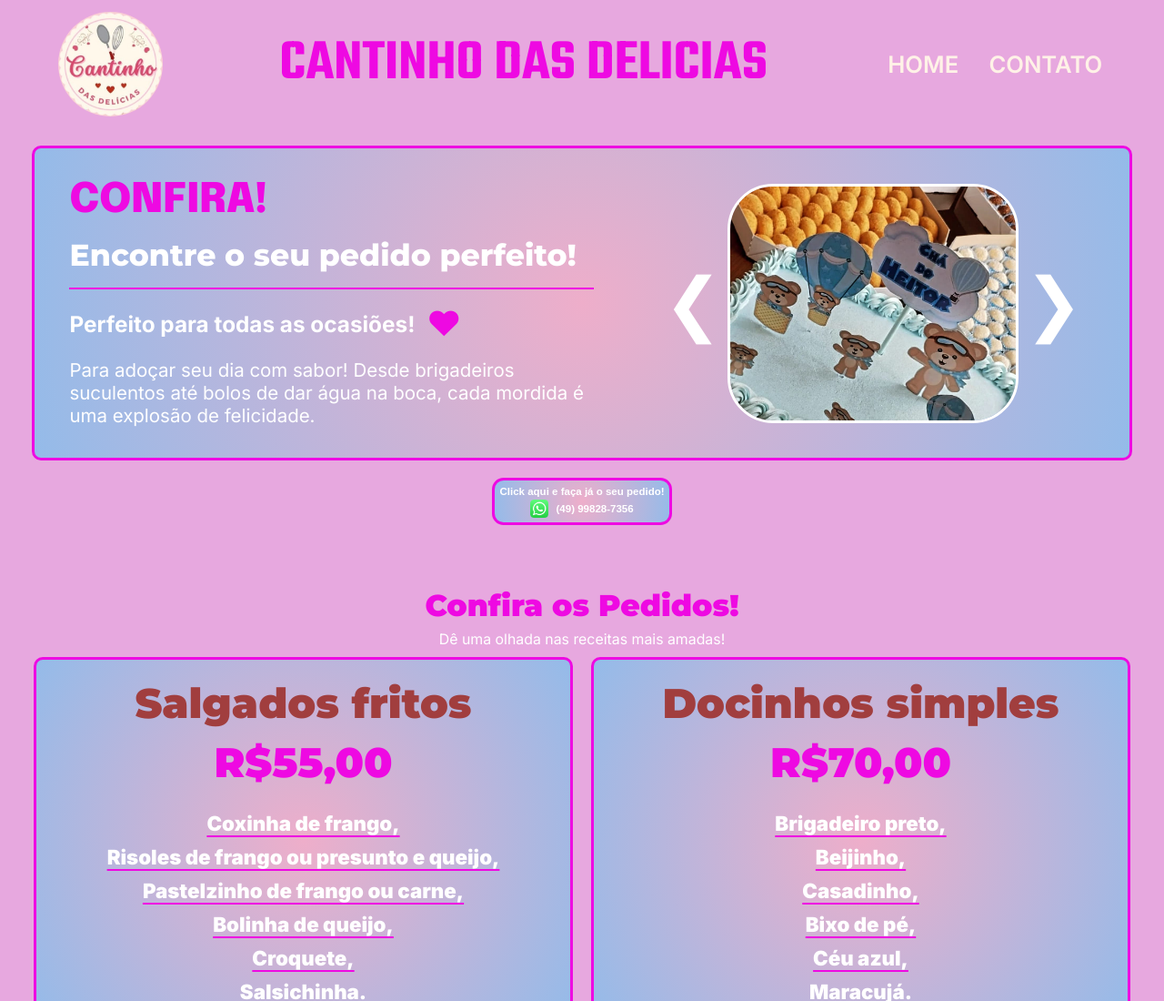
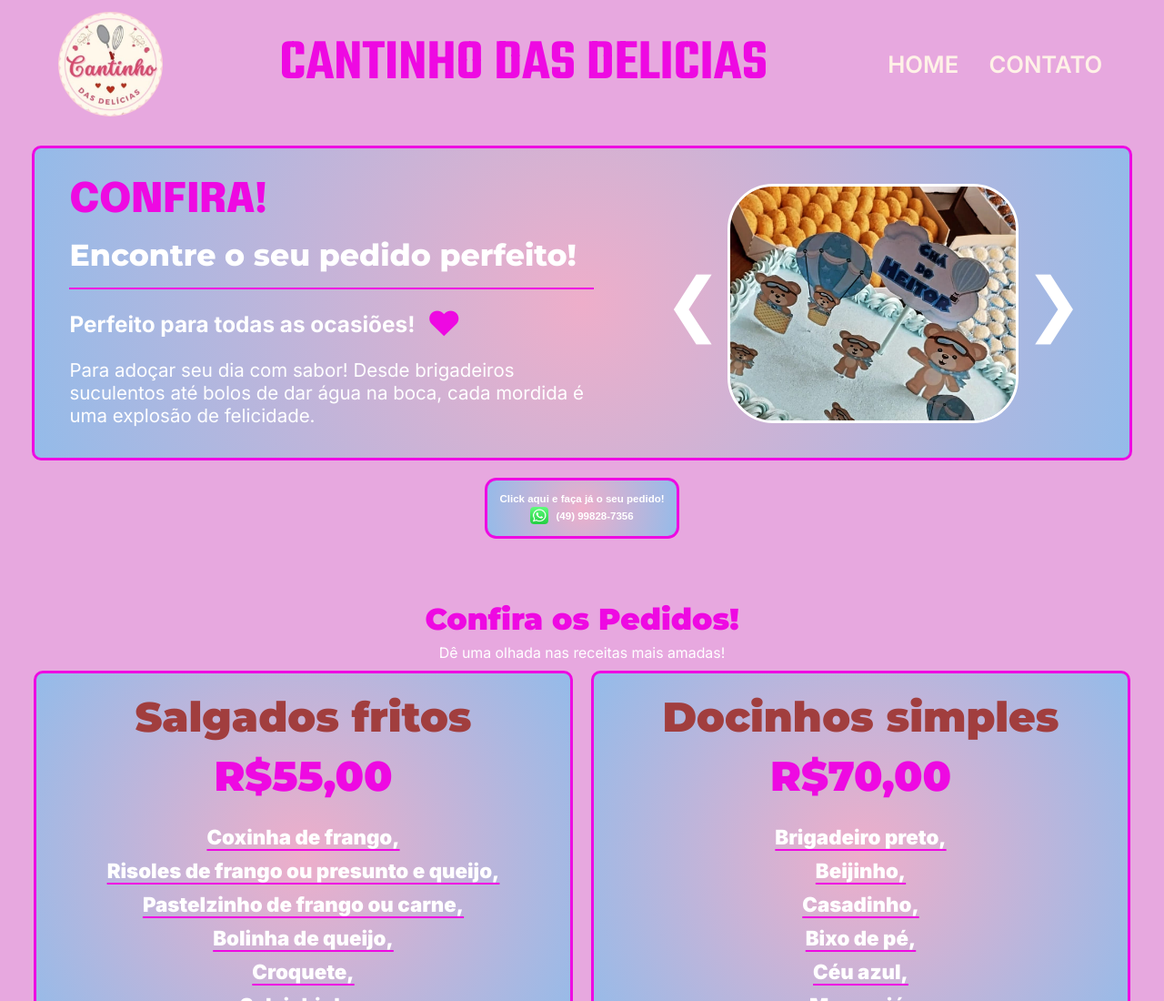
Before and after one commit to AlanOliverDev/Project_Cantinho_das_Delicias-, a plain HTML site: page index.html in a window 1280 px wide. Shown: the top 1100 px of the page at 91% size. Drawn offline with Linux system fonts and the light colour scheme.

Commit message:
Update style.css

```diff
--- a/style.css
+++ b/style.css
@@ -300,7 +300,7 @@ button {
   border: 0.3vw solid;
   border-color: #ee09e2;
   border-radius: 1vw;
-  padding: 0.3vw;
+  padding: 0.9vw;
   background: radial-gradient(
     circle,
     rgba(238, 174, 202, 1) 0%,
```
